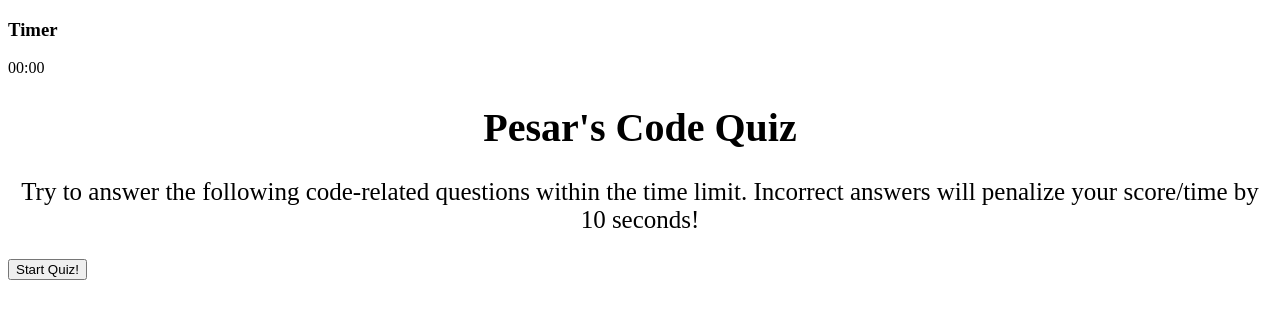
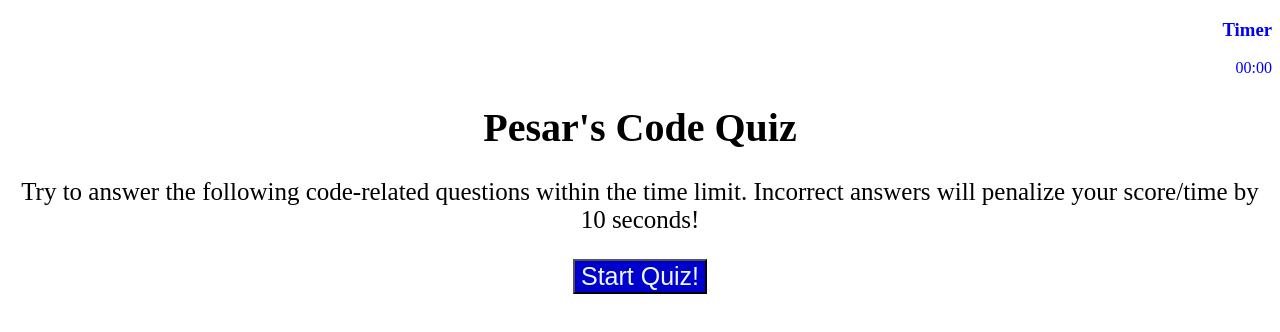
Before and after one commit to cpesar/pesars-code-quiz, a plain HTML site: page index.html in a window 1280 px wide. Drawn offline with Linux system fonts and the light colour scheme.

Commit message:
troubleshooting git

```diff
--- a/assets/css/style.css
+++ b/assets/css/style.css
@@ -1,9 +1,8 @@
-#high-score-btn {
-  text-align: left;
-}
-
-#time-btn {
+#timer {
+  display: block;
+  position: relative;
   text-align: end;
+  color: blue;
 }
 
 
@@ -32,8 +31,27 @@
   padding-top: 100px;
 
 }
-#btn{
+#start{
   font-size: 25px;
   color: aliceblue;
-  background-color: #0000cd
+  background-color: #0000cd;
+
 }
+
+#start:hover{
+  background-color: pink;
+}
+
+.wrapper {
+  text-align: center;
+}
+
+#questions {
+  text-align: center;
+}
+
+#choices {
+  text-align: center;
+  position: static;
+
+}
```
